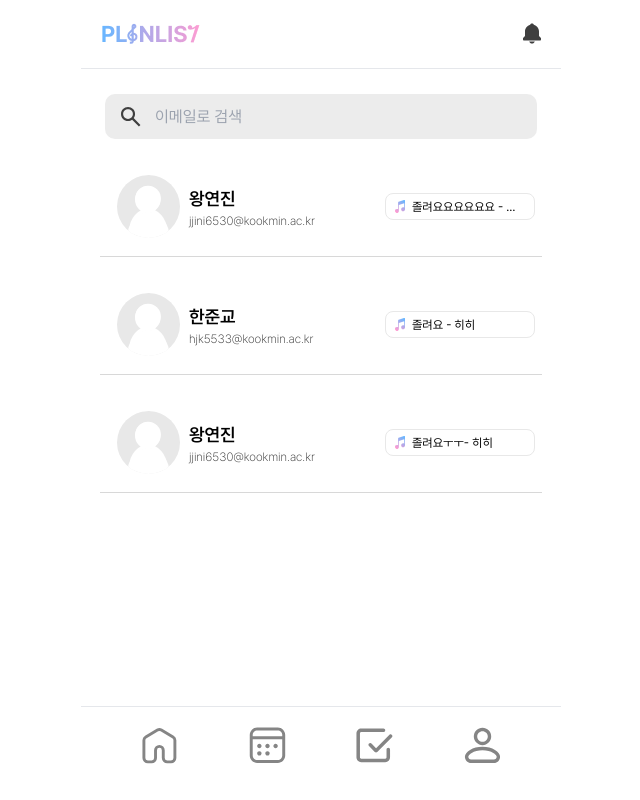
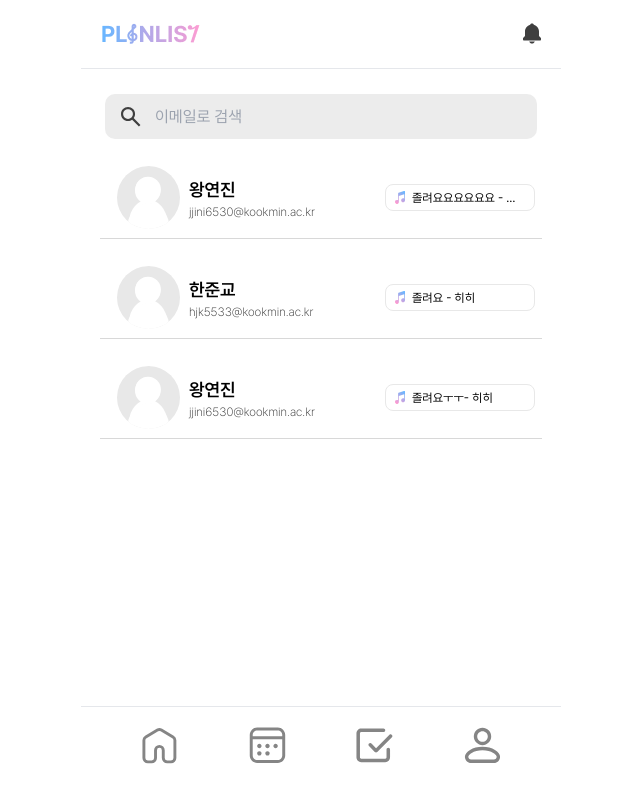
Before and after one commit to 2024-WINK-Project-PlanList/front-end, a React (Create React App) app: page /friends in a window 1280 px wide. Shown: the whole page, without its empty margins (319-959 px from the left). Built offline with nearby package versions, Linux system fonts and the light colour scheme.

Commit message:
Feat: 스와이프 삭제 기능 구현

```diff
--- a/src/components/Friends/friends.js
+++ b/src/components/Friends/friends.js
@@ -1,18 +1,47 @@
-import React from 'react';
+import React, { useState } from 'react';
 import PropTypes from 'prop-types';
-// import { ReactComponent as ProfilPic } from '../../assets/friendsList/profilePic.svg';
 import { ReactComponent as Music } from '../../assets/friendsList/music.svg';
+import { ReactComponent as Trash } from '../../assets/friendsList/trash.svg';
 
-const Friends = ({ profile, name, email, song }) => {
+const Friends = ({ profile, name, email, song, onDelete }) => {
+  const [isSlide, setIsSlide] = useState(false);
+  const [startX, setStartX] = useState(0);
+
+  const handleTouchStart = (e) => {
+    setStartX(e.touches[0].clientX);
+  };
+
+  const handleTouchMove = (e) => {
+    const touchX = e.touches[0].clientX;
+    const diffX = touchX - startX;
+
+    if (diffX < -50) {
+      // 왼쪽으로 50px 이상 드래그 시 슬라이드 활성화
+      setIsSlide(true);
+    } else if (diffX > 50) {
+      // 오른쪽으로 50px 이상 드래그 시 슬라이드 비활성화
+      setIsSlide(false);
+    }
+  };
+
   return (
-    <div className="flex justify-between items-center h-[100px] mt-[18px] border-b border-[#D8D8D8]">
+    <div
+      className="relative h-[100px] pt-[18px] overflow-hidden "
+      onTouchStart={handleTouchStart}
+      onTouchMove={handleTouchMove}
+    >
+      <div
+        className={`flex justify-between items-center h-full border-b border-[#D8D8D8] bg-white transition-transform duration-300 ${
+          isSlide ? '-translate-x-24' : ''
+        }`}
+      >
         <div className="flex items-center pl-[17px]">
           {typeof profile === 'string' ? (
             <img src={profile} alt={name} className="w-[63px] h-[63px]" />
           ) : (
             profile
           )}
-        <div className="pl-[9px]">
+          <div className="px-[9px]">
             <div className="font-preSemiBold text-lg">{name}</div>
             <div className="font-preLight text-xs text-[#3F3F3F]">{email}</div>
           </div>
@@ -25,13 +54,26 @@ const Friends = ({ profile, name, email, song }) => {
           </div>
         </div>
       </div>
+
+      {isSlide && (
+        <button
+          className="absolute right-0 bottom-1 w-[80px] h-[75px] bg-[#FF7272] flex items-center justify-center rounded-[0.625rem]"
+          onClick={onDelete}
+        >
+          <Trash />
+        </button>
+      )}
+    </div>
   );
 };
 
 Friends.propTypes = {
-  profile: PropTypes.object.isRequired,
+  profile: PropTypes.oneOfType([PropTypes.string, PropTypes.element])
+    .isRequired,
   name: PropTypes.string.isRequired,
   email: PropTypes.string.isRequired,
   song: PropTypes.string.isRequired,
+  onDelete: PropTypes.func.isRequired,
 };
+
 export default Friends;
--- a/src/pages/FriendsList/FriendsList.js
+++ b/src/pages/FriendsList/FriendsList.js
@@ -4,42 +4,51 @@ import Friend from '../../components/Friends/friends';
 import { ReactComponent as ProfilePic } from '../../assets/friendsList/profilePic.svg';
 import Header from '../../components/Layout/Header';
 import Footer from '../../components/Layout/Footer';
+import Friends from '../../components/Friends/friends';
 
 const FriendsList = () => {
-  const dummyData = [
+  const [friends, setFriends] = useState([
     {
+      id: 1,
       profile: ProfilePic,
       name: '왕연진',
       email: 'jjini6530@kookmin.ac.kr',
       song: '졸려요요요요요요 - 히히',
     },
     {
+      id: 2,
       profile: ProfilePic,
       name: '한준교',
       email: 'hjk5533@kookmin.ac.kr',
       song: '졸려요 - 히히',
     },
     {
+      id: 3,
       profile: ProfilePic,
       name: '왕연진',
       email: 'jjini6530@kookmin.ac.kr',
       song: '졸려요ㅜㅜ- 히히',
     },
-  ];
+  ]);
 
-  const isEmpty = dummyData.length === 0;
+  const isEmpty = friends.length === 0;
   const [userInput, setUserInput] = useState('');
-  const [findUser, setFindUser] = useState(dummyData);
+  const [findUser, setFindUser] = useState(friends);
 
   useEffect(() => {
-    const searched = dummyData.filter((item) =>
+    const searched = friends.filter((item) =>
       item.email.toLowerCase().includes(userInput),
     );
     setFindUser(searched);
-  }, [userInput]);
+  }, [userInput, friends]);
 
   const getValue = (e) => {
     setUserInput(e.target.value.toLowerCase());
+  };
+
+  const handleDelete = (id) => {
+    const updatedFriends = friends.filter((friend) => friend.id !== id);
+    setFriends(updatedFriends);
   };
 
   return (
@@ -56,8 +65,12 @@ const FriendsList = () => {
         </div>
         <div className="w-full px-[19px]">
           {isEmpty ? (
-            <div className="flex justify-center text-xl pt-[73px]">
+            <div className="flex justify-center font-preRegular text-xl pt-[73px]">
               새로운 친구를 추가해보세요!
+            </div>
+          ) : findUser.length === 0 ? (
+            <div className="flex justify-center font-preRegular text-xl pt-[73px]">
+              검색 결과가 없습니다.
             </div>
           ) : (
             <div>
@@ -69,6 +82,7 @@ const FriendsList = () => {
                   name={item.name}
                   email={item.email}
                   song={item.song}
+                  onDelete={() => handleDelete(item.id)}
                 />
               ))}
             </div>
```
Lines whose indentation alone changed are shown as unchanged.
